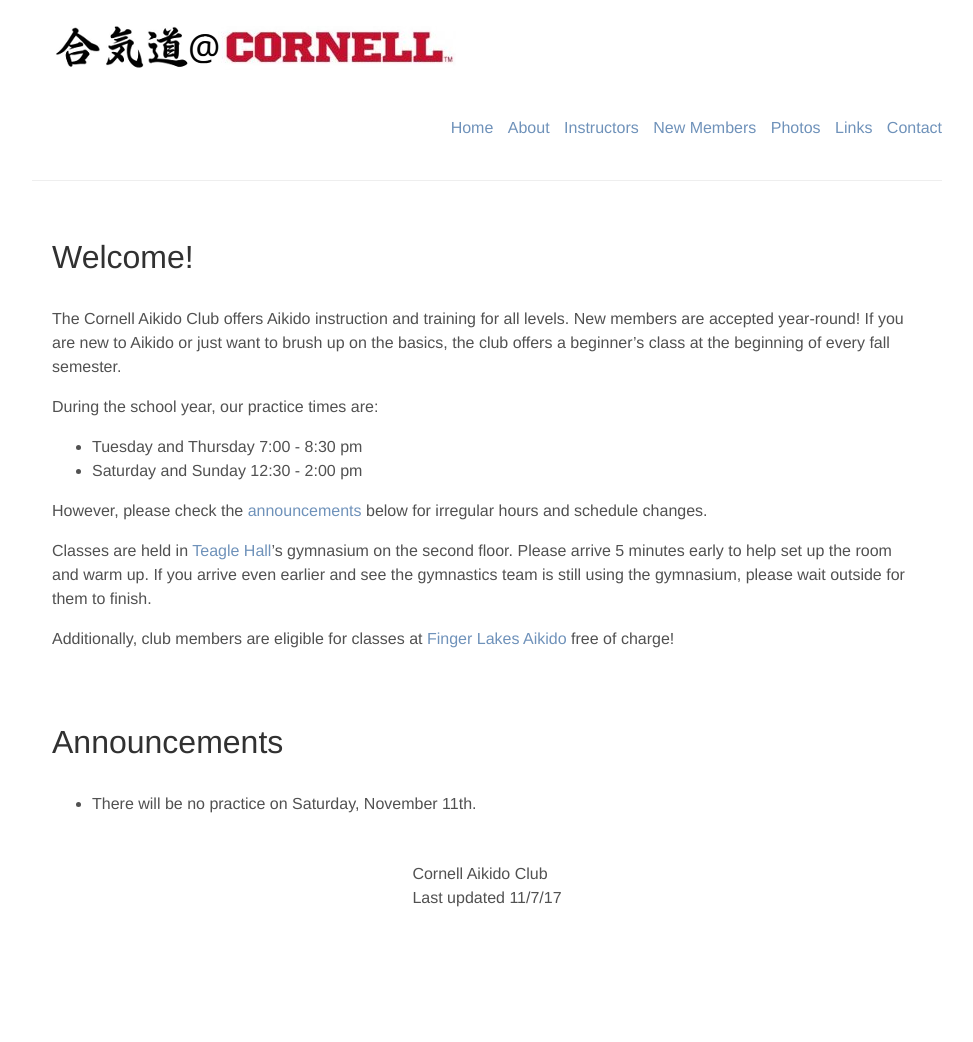
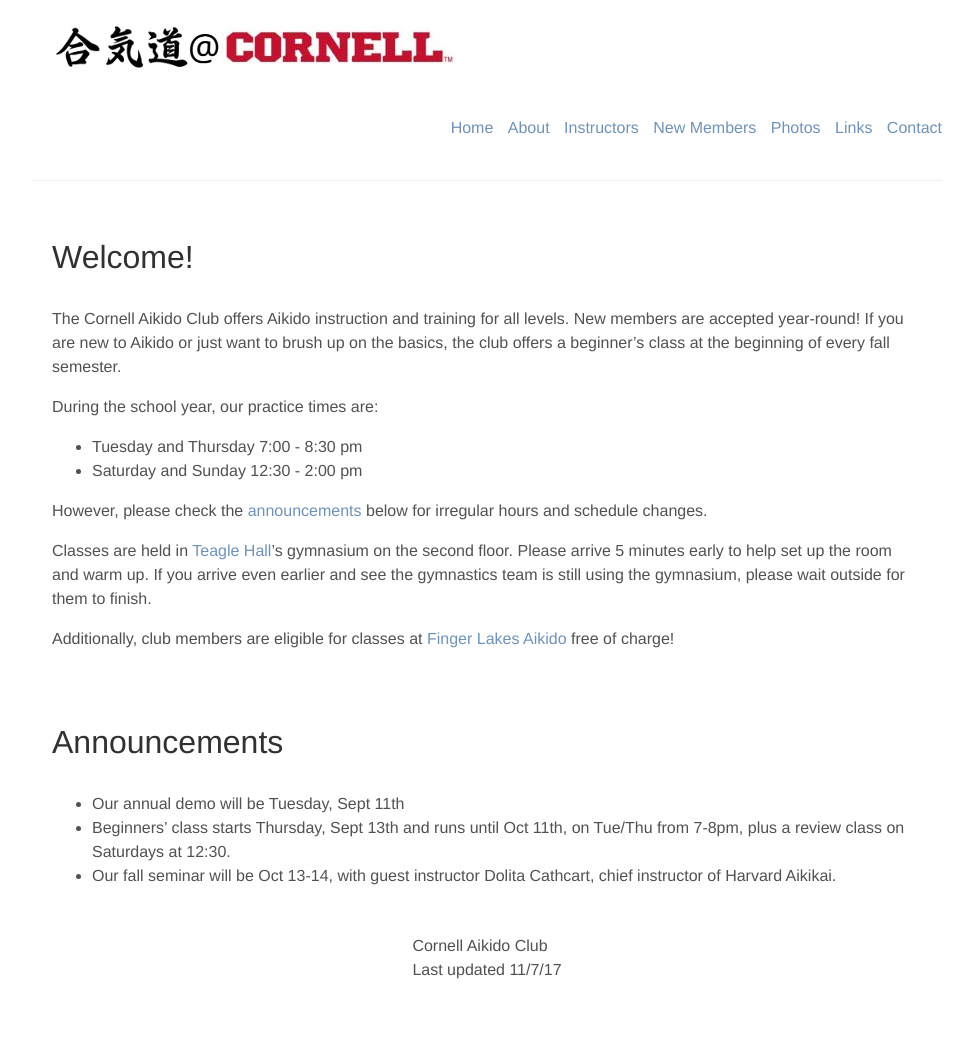
Before and after one commit to CornellAikido/website, a Jekyll site: the page built from pages/index.md, in a window 1280 px wide. Shown: the whole page, without its empty margins (153-1126 px from the left). Built offline with Jekyll 4.4.1, drawn with Linux system fonts in a browser that asks for light colours; our own code applies the rules of GitHub Pages for plain Markdown files; before the commit the page ends 970 px from its top, so only the background shows below that.

Commit message:
Add announcements for demo, beginners' class, and fall seminar.

```diff
--- a/pages/index.md
+++ b/pages/index.md
@@ -29,4 +29,6 @@
 
 # Announcements
 
-- There will be no practice on Saturday, November 11th.
+- Our annual demo will be Tuesday, Sept 11th
+- Beginners' class starts Thursday, Sept 13th and runs until Oct 11th, on Tue/Thu from 7-8pm, plus a review class on Saturdays at 12:30.
+- Our fall seminar will be Oct 13-14, with guest instructor Dolita Cathcart, chief instructor of Harvard Aikikai.
```
